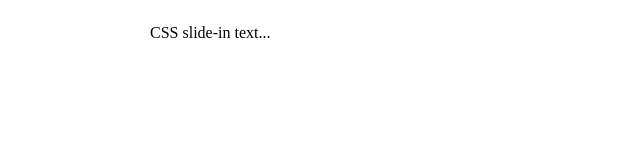
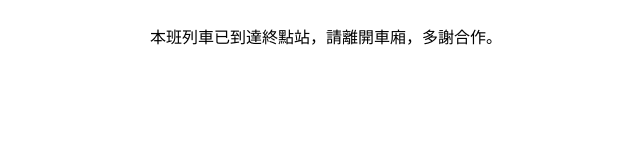
Before and after one commit to GOPSTNM/Train_Info_Display, a plain HTML site: page index.html in a window 1280 px wide. Shown: the whole page, without its empty margins (490-1130 px from the left). Drawn offline with Linux system fonts and the light colour scheme.

Commit message:
Update index.html

```diff
--- a/index.html
+++ b/index.html
@@ -22,7 +22,7 @@
   </head>
   <body>
     <div class="slide-left">
-      <p>CSS slide-in text...</p>
+      <p>本班列車已到達終點站，請離開車廂，多謝合作。</p>
     </div>
   </body>
 </html>
```
